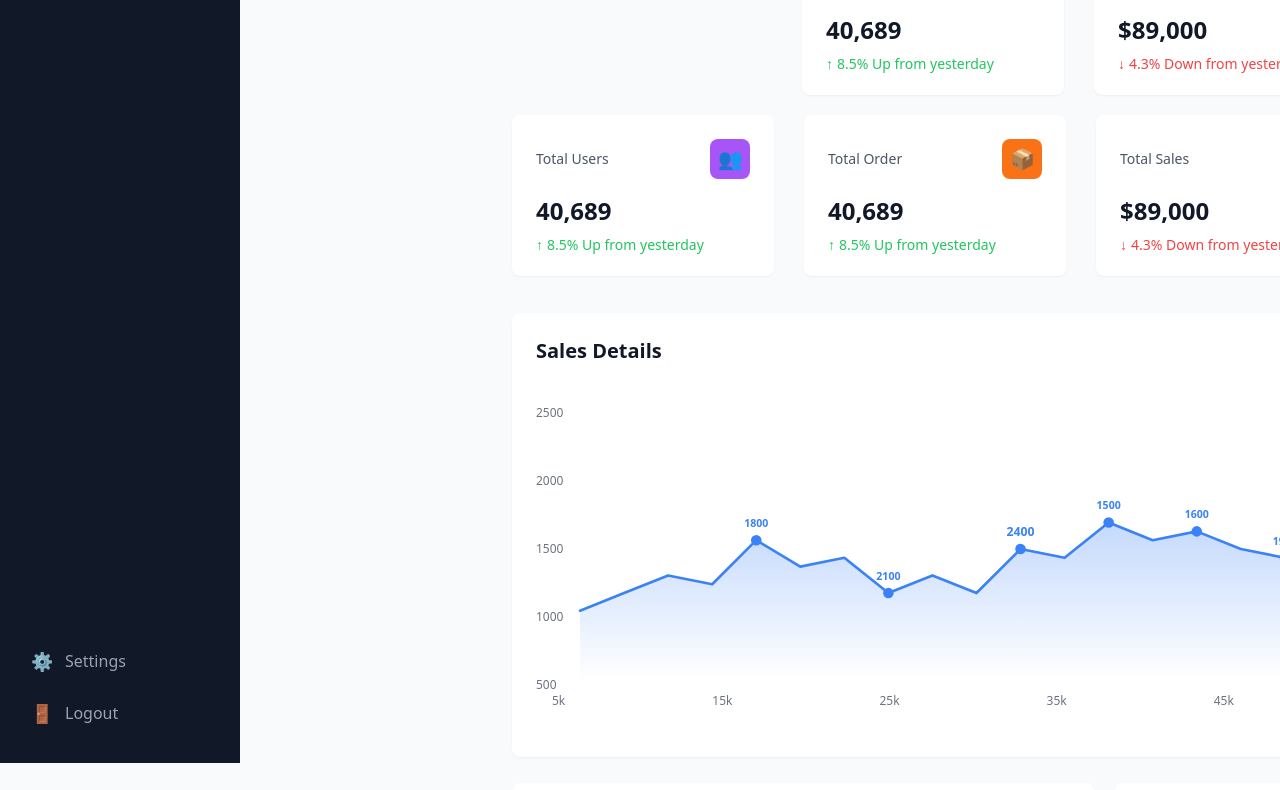
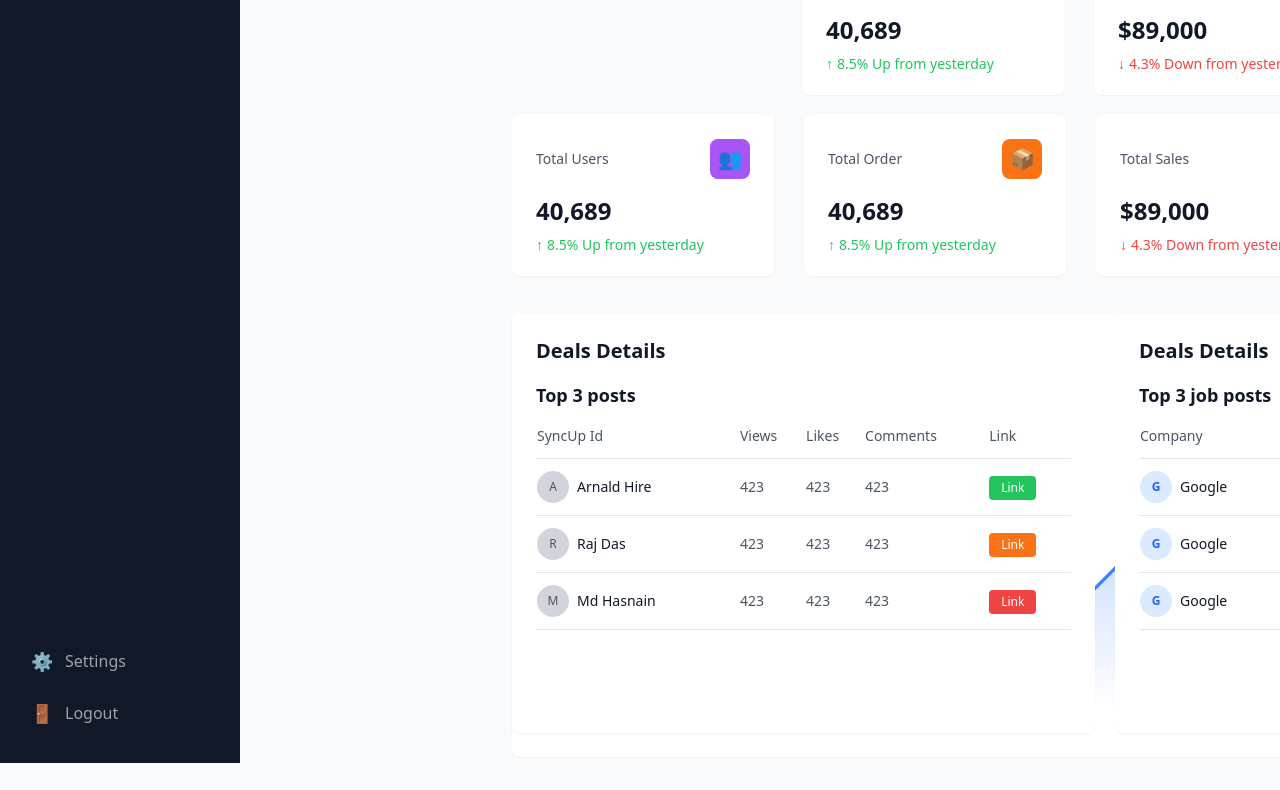
Before and after one commit to Yash5247/Sync_up, a Next.js app: page / in a window 1280 px wide. Shown: the part 307-1097 px from the top of the page. Built offline with nearby package versions, Linux system fonts and the light colour scheme.

Commit message:
Align all items to exact Figma pixel positions

```diff
--- a/app/page.tsx
+++ b/app/page.tsx
@@ -74,8 +74,8 @@ export default function Dashboard() {
   return (
     <div className="flex min-h-screen bg-gray-50 dark:bg-gray-900 relative">
       <Sidebar />
-      <div className="relative" style={{ marginLeft: "240px", width: "1201px", minHeight: "1500px" }}>
-        <div className="bg-white dark:bg-gray-800 shadow-sm fixed top-0" style={{ width: "1201px", height: "70px", left: "240px", zIndex: 10 }}>
+      <div className="relative" style={{ marginLeft: "240px", width: "1442px", minHeight: "1500px" }}>
+        <div className="bg-white dark:bg-gray-800 shadow-sm" style={{ width: "1201px", height: "70px", position: "relative", zIndex: 10 }}>
           <div className="flex items-center justify-between h-full px-6">
             <h1 className="text-2xl font-bold text-gray-900 dark:text-white">Dashboard</h1>
             <div className="flex items-center gap-4">
@@ -99,7 +99,7 @@ export default function Dashboard() {
           </div>
         </div>
 
-        <div className="relative" style={{ marginTop: "70px" }}>
+        <div className="relative">
           {stats.map((stat, index) => (
             <div
               key={index}
@@ -114,11 +114,11 @@ export default function Dashboard() {
           ))}
 
           <div
-            className="absolute bg-white dark:bg-gray-800 rounded-lg shadow-sm p-6 z-10"
+            className="absolute bg-white dark:bg-gray-800 rounded-lg shadow-sm p-6"
             style={{
               top: "550px",
               left: "272px",
-              width: "929px",
+              width: "1138px",
               height: "444px",
             }}
           >
@@ -177,7 +177,7 @@ export default function Dashboard() {
           <div
             className="absolute bg-white dark:bg-gray-800 rounded-lg shadow-sm p-6"
             style={{
-              top: "1020px",
+              top: "550px",
               left: "272px",
               width: "583px",
               height: "420px",
@@ -227,7 +227,7 @@ export default function Dashboard() {
           <div
             className="absolute bg-white dark:bg-gray-800 rounded-lg shadow-sm p-6"
             style={{
-              top: "1020px",
+              top: "550px",
               left: "875px",
               width: "517px",
               height: "420px",
```
